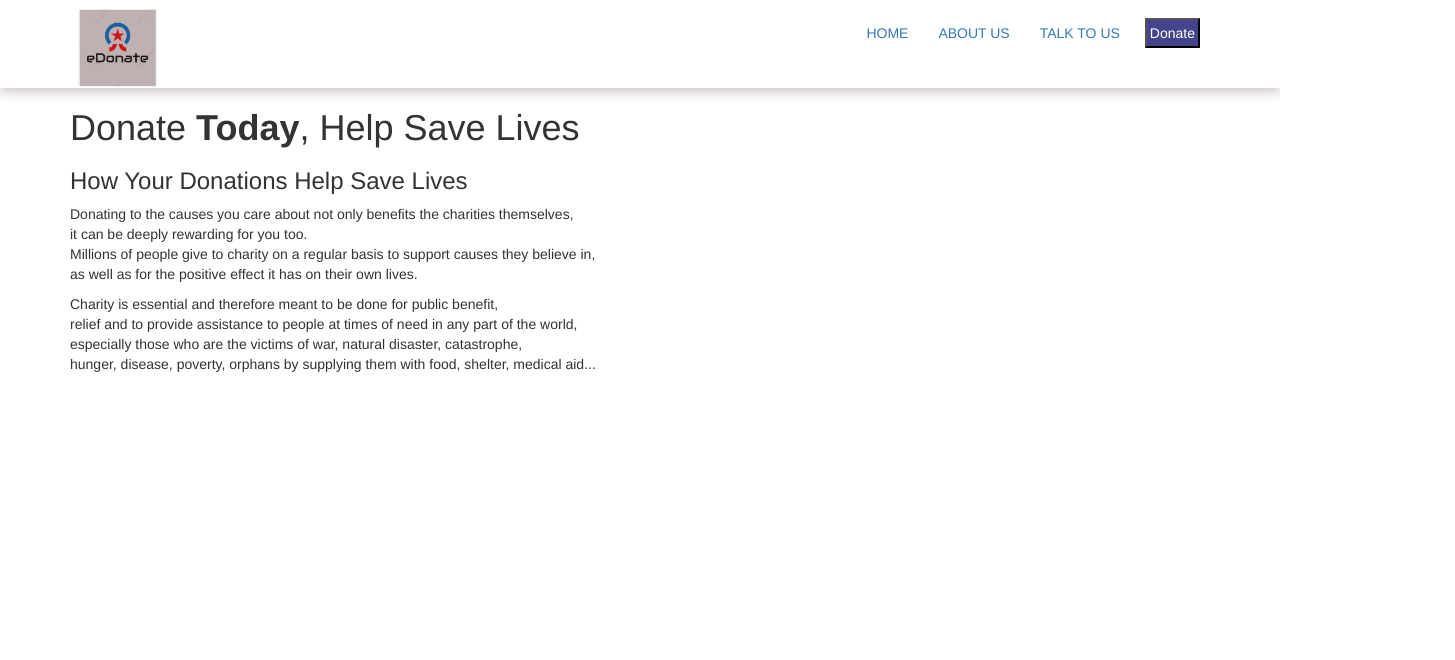
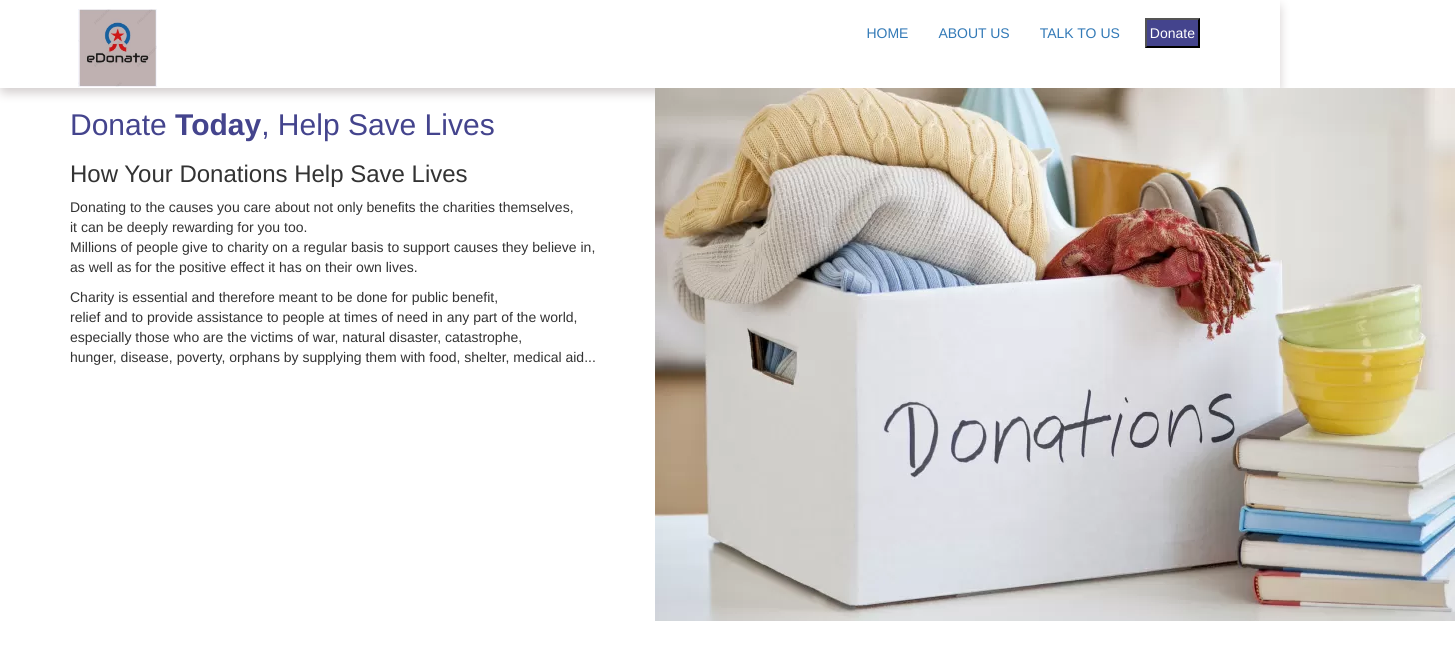
Before and after one commit to Dev-GNM/Phase1-IP-Repo, a plain HTML site: page index.html in a window 1280 px wide. Shown: the whole page, 1455 px wide, since content can reach past the window. Drawn offline with nearby package versions, Linux system fonts and the light colour scheme.

Commit message:
adding styling to the headers in the container

```diff
--- a/Assets/index.css
+++ b/Assets/index.css
@@ -29,3 +29,9 @@
     margin: 10px;
     padding: 3px;
 }
+
+.big-text{
+    font-size: 30px;
+    margin: 20px 0;
+    color: rgb(68, 68, 141);
+}
--- a/index.html
+++ b/index.html
@@ -35,7 +35,7 @@
         <div class="container">
             <div class="row">
                 <div class="col-sm-6">
-                    <h1>Donate <strong>Today</strong>, Help Save Lives</h1>
+                    <h1 class="big-text">Donate <strong>Today</strong>, Help Save Lives</h1>
                     <h3>How Your Donations Help Save Lives</h3>
                     <p>
 
@@ -52,6 +52,7 @@ as well as for the positive effect it has on their own lives.
                     </p>
                 </div>
                 <div class="col-sm-6">
+                    <img src="./Assets/MyImages/donations.webp" class="image-responsive">
 
                 </div>
 
```
